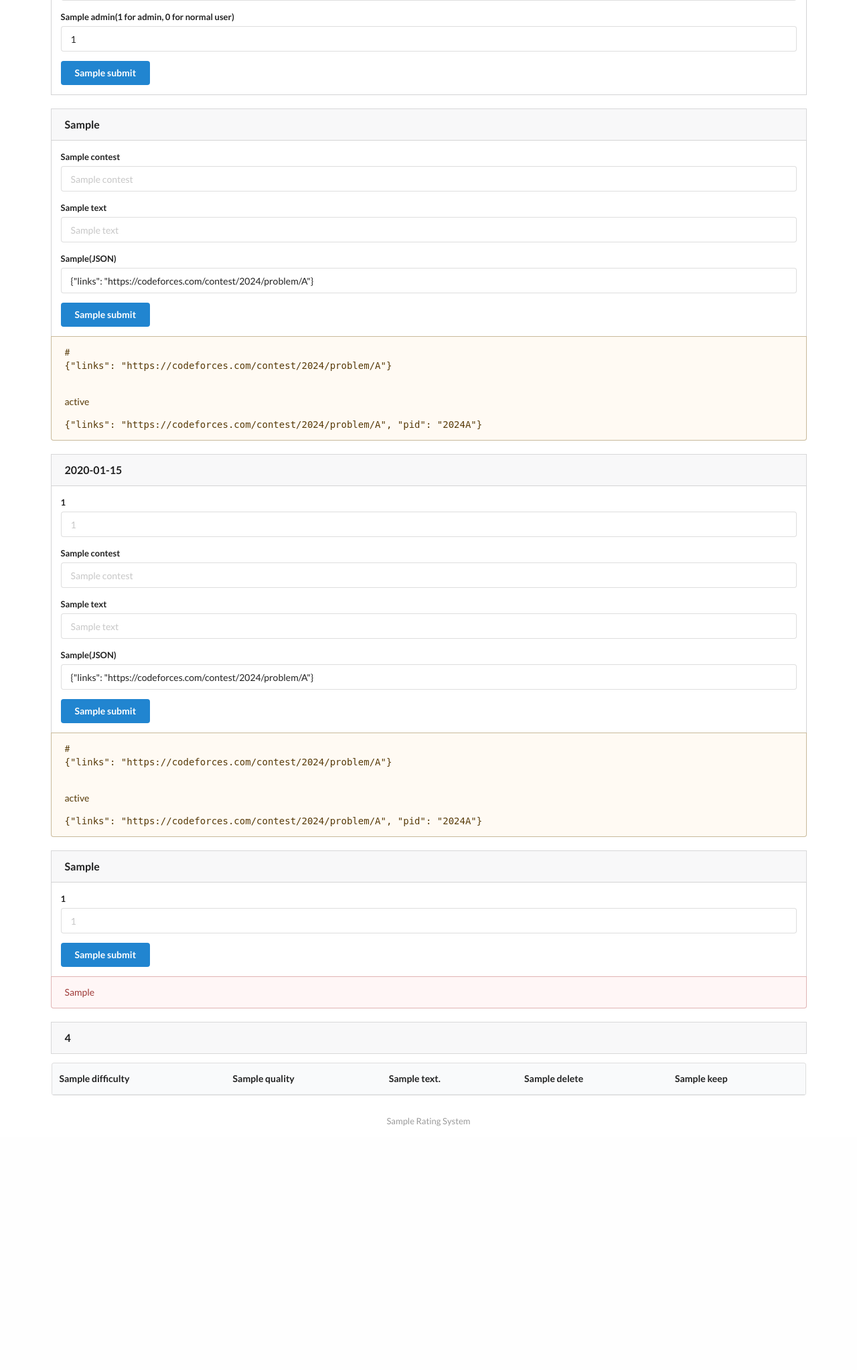
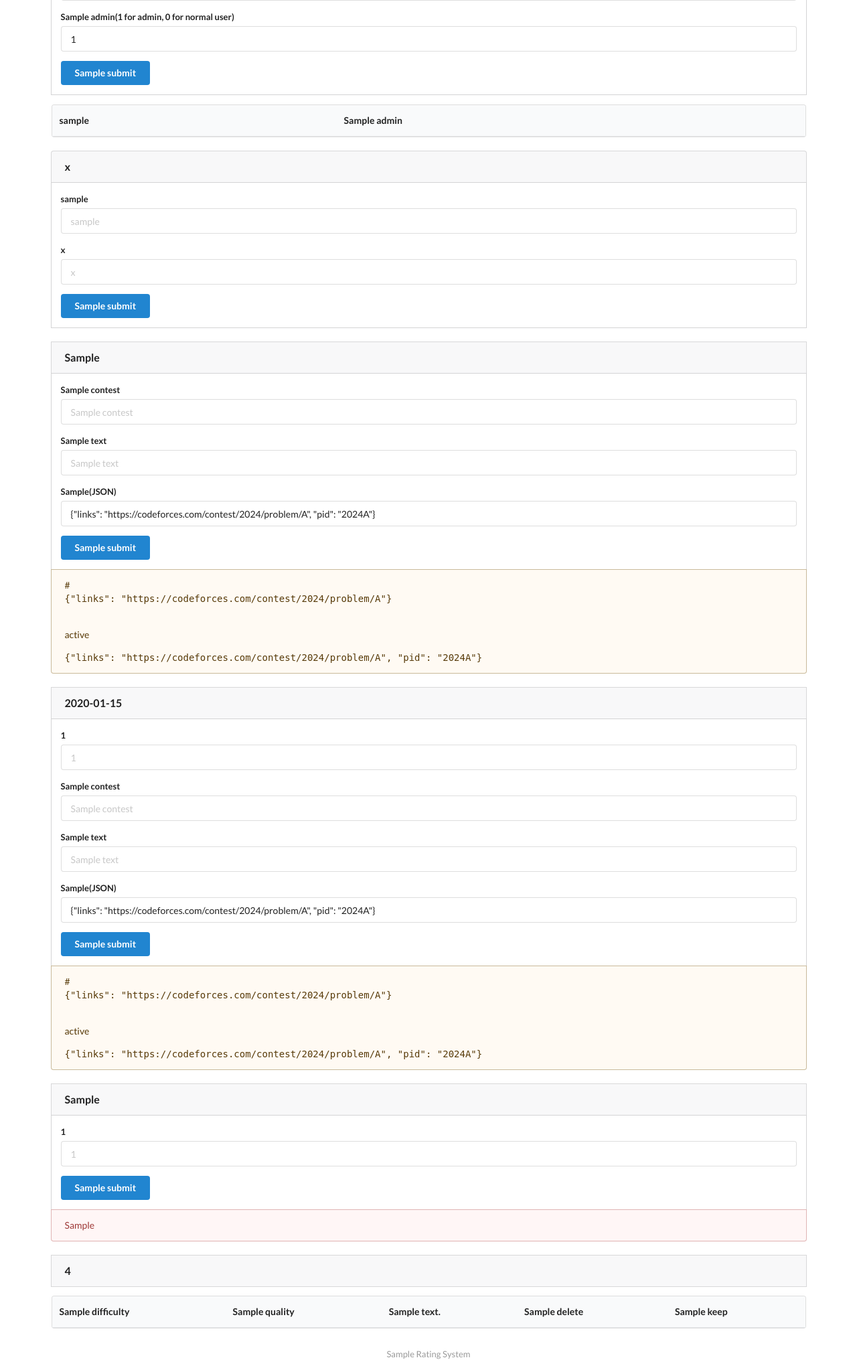
Before and after one commit to ZnPdCo/rating-system, a Python web app: template app/templates/admin.html in a window 1280 px wide. Shown: the part 185-2231 px from the top of the page at 67% size. Before the commit the page ends 1867 px from the top, so only its background shows below. Run offline with Jinja, Linux system fonts and the light colour scheme; the template is opened without the code that fills it: most values are stand-ins (such as "Sample title", 1, 10 or a date in 2020); lists and menus that the app fills with data are empty.

Commit message:
better admin

```diff
--- a/app/templates/admin.html
+++ b/app/templates/admin.html
@@ -24,6 +24,31 @@ content %}
     </div>
     <button type="submit" class="ui blue submit button">{{text.submit}}</button>
   </form>
+  <table class="ui left aligned table" id="user-table">
+    <thead>
+      <th>{{text.username}}</th>
+      <th>{{text.admin}}</th>
+    </thead>
+    <tbody></tbody>
+  </table>
+  <div class="ui attached message" style="margin-top: 20px">
+    <div class="header">{{text.update_password}}</div>
+  </div>
+  <form
+    class="ui form attached fluid segment"
+    method="post"
+    action="/admin/update_user_password/"
+  >
+    <div class="field">
+      <label>{{text.username}}</label>
+      <input placeholder="{{text.username}}" type="text" name="username" />
+    </div>
+    <div class="field">
+      <label>{{text.password}}</label>
+      <input placeholder="{{text.password}}" type="password" name="password" />
+    </div>
+    <button type="submit" class="ui blue submit button">{{text.submit}}</button>
+  </form>
 
   <div class="ui attached message" style="margin-top: 20px">
     <div class="header">{{text.add_problem}}</div>
@@ -47,7 +72,7 @@ content %}
         placeholder="{{text.extra_info}}"
         type="text"
         name="info"
-        value='{"links": "https://codeforces.com/contest/2024/problem/A"}'
+        value='{"links": "https://codeforces.com/contest/2024/problem/A", "pid": "2024A"}'
       />
     </div>
     <button type="submit" class="ui blue submit button">{{text.submit}}</button>
@@ -92,7 +117,7 @@ content %}
         placeholder="{{text.extra_info}}"
         type="text"
         name="info"
-        value='{"links": "https://codeforces.com/contest/2024/problem/A"}'
+        value='{"links": "https://codeforces.com/contest/2024/problem/A", "pid": "2024A"}'
       />
     </div>
     <button type="submit" class="ui blue submit button">{{text.submit}}</button>
@@ -145,6 +170,48 @@ content %}
 
   <script>
     $(document).ready(function () {
+      window.data = [];
+      $.ajax({
+        url: '/backend/get_problems',
+        type: 'GET',
+        success: function (data) {
+          window.data = data;
+        },
+      });
+      $('form[action="/admin/update_problem/"] input[name="pid"]').focusout(
+        function () {
+          window.data.forEach(function (problem) {
+            if (
+              problem['pid'].toString() ==
+              $('form[action="/admin/update_problem/"] input[name="pid"]').val()
+            ) {
+              $(
+                'form[action="/admin/update_problem/"] input[name="contest"]'
+              ).val(problem['contest']);
+              $('form[action="/admin/update_problem/"] input[name="name"]').val(
+                problem['name']
+              );
+              $('form[action="/admin/update_problem/"] input[name="info"]').val(
+                JSON.stringify(problem['info'])
+              );
+            }
+          });
+        }
+      );
+      $.ajax({
+        url: '/admin/get_users/',
+        type: 'POST',
+        success: function (data) {
+          var table = $('#user-table tbody');
+          data.forEach(function (user) {
+            var row = $('<tr>');
+            row.append($('<td>').text(user['username']));
+            row.append($('<td>').text(user['admin']));
+            table.append(row);
+          });
+        },
+      });
+    });
     $.ajax({
       url: '/admin/get_reports/',
       type: 'POST',
@@ -159,7 +226,6 @@ content %}
           table.append(row);
         });
       },
-      });
     });
     function addUpdateLinks(row, id) {
       row.append(
```
Also changed, not shown: app/admin/routes.py (+44 -0 lines). Lines whose indentation alone changed are shown as unchanged.
